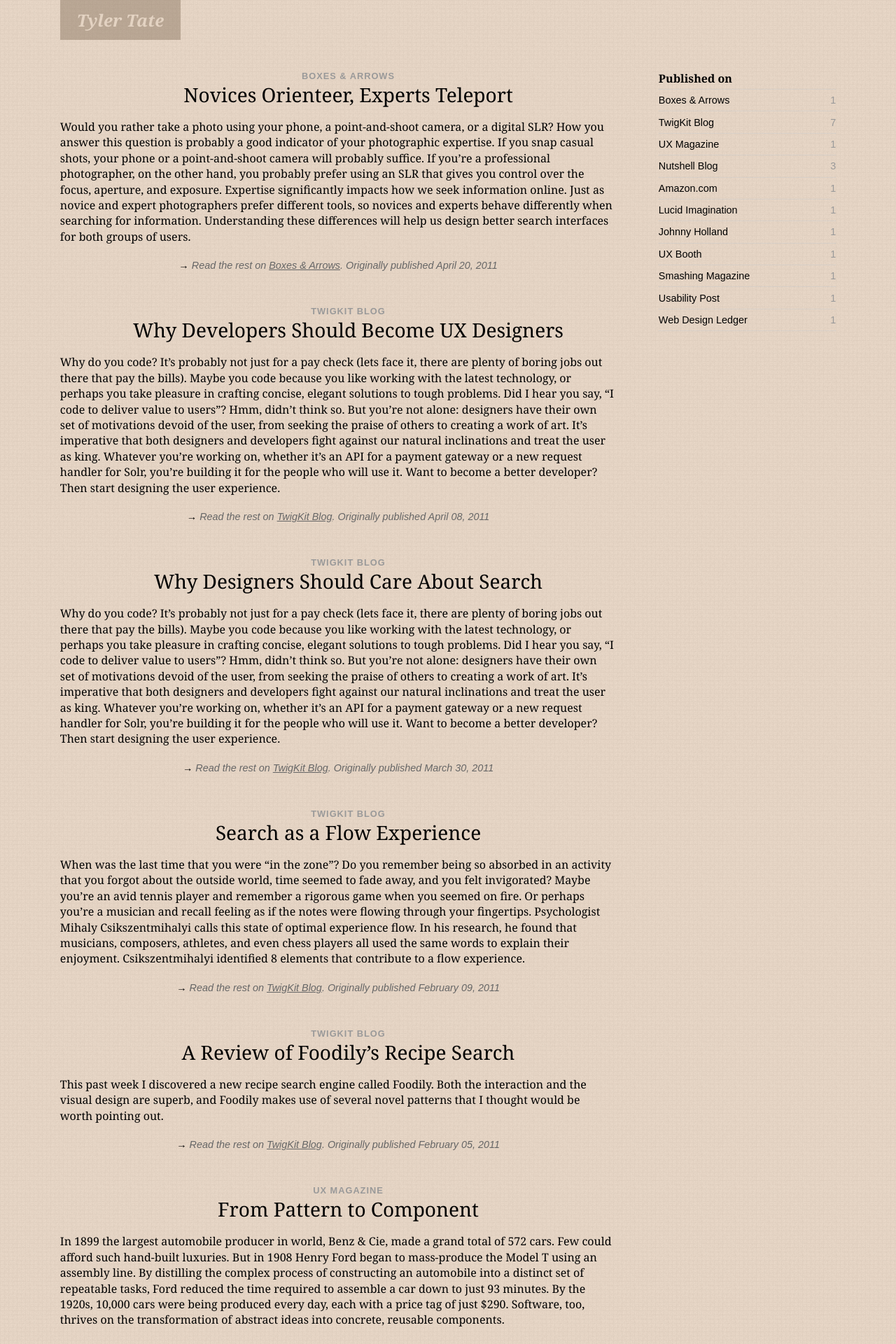
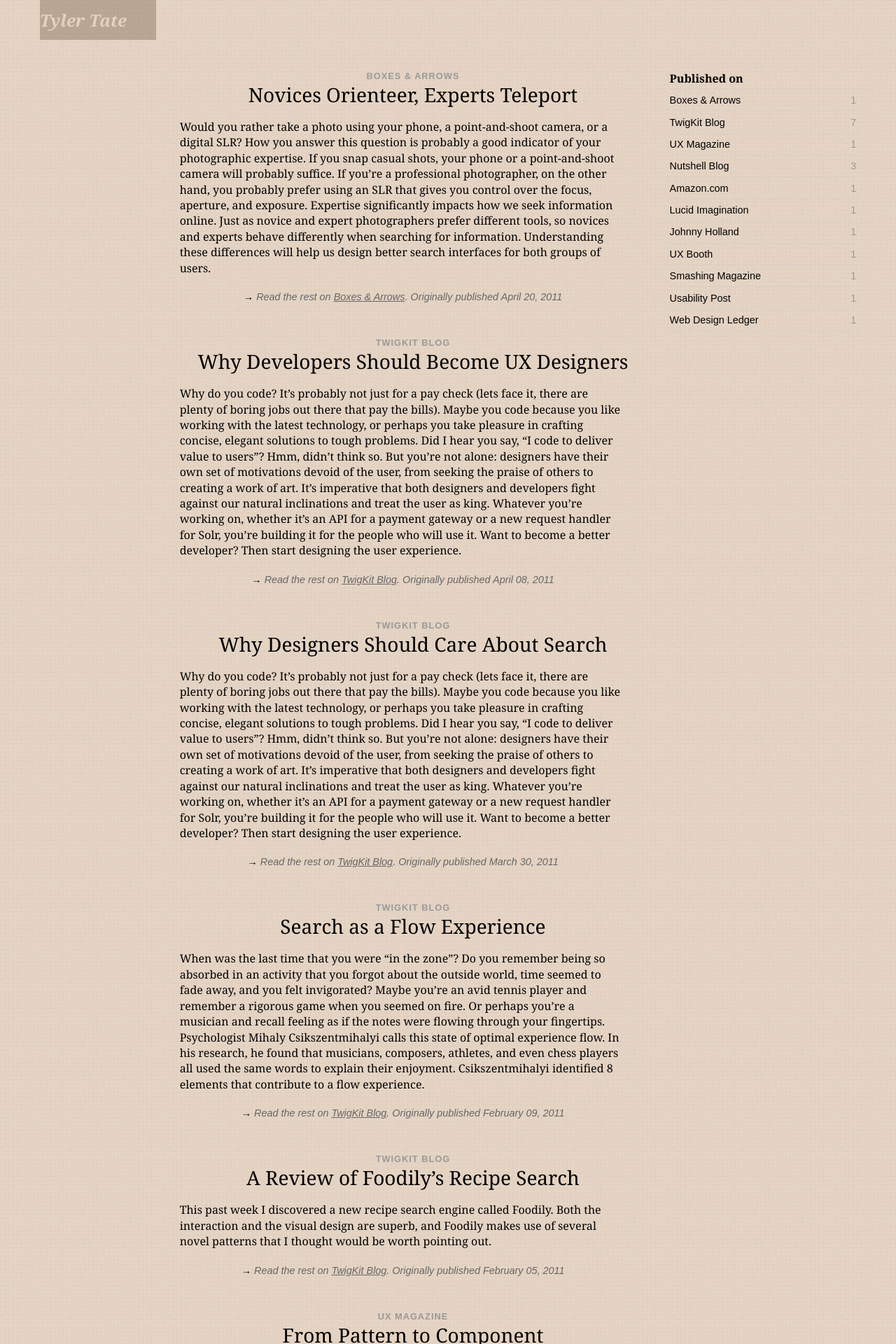
Before and after one commit to SeriouslyInc/tylertate, a Jekyll site: the page built from index.html, in a window 1280 px wide. Shown: the top 1920 px of the page at 70% size. Built offline with Jekyll 4.4.1, drawn with Linux system fonts in a browser that asks for light colours; nearby versions of some CDN libraries.

```diff
--- a/index.html
+++ b/index.html
@@ -5,6 +5,7 @@ bodyId: home
 ---
 
 <section id="writing">
+	<section class="left-placeholder">&nbsp;</section>
 	<section id="articles">
 		{% for post in site.categories.blog %}
 			<article id="{{ post.date | date: "%B-%d-%Y" }}" data-publisher="{{ post.publisher }}" >
--- a/resources/css/main.css
+++ b/resources/css/main.css
@@ -23,8 +23,8 @@ body {
 .center {
   position: relative;
   overflow: hidden;
-  max-width: 1140px;
-  min-width: 720px;
+  max-width: 1200px;
+  min-width: 960px;
   padding: 0 20px;
   margin: 0 auto;
 }
@@ -40,22 +40,19 @@ body {
 header#top {
   position: relative;
   overflow: hidden;
-  max-width: 1140px;
-  min-width: 720px;
+  max-width: 1200px;
+  min-width: 960px;
   padding: 0 20px;
   margin: 0 auto;
   margin-bottom: 1.5em;
 }
-header#top section {
+header#top section h1 {
   display: inline;
   float: left;
-  width: 97.22222222222221%;
+  width: 13.88888888888889%;
   margin: 0 1.3888888888888888%;
-}
-header#top section h1 {
-  float: left;
   font-style: italic;
-  padding: 0.5em 1em;
+  padding: 0.5em 0;
   color: #e4d4c2;
   background-color: #634d36;
   opacity: 0.33;
@@ -90,11 +87,17 @@ header#top p#tagline span {
 section#writing {
   position: relative;
   overflow: hidden;
-  max-width: 1140px;
-  min-width: 720px;
+  max-width: 1200px;
+  min-width: 960px;
   padding: 0 20px;
   margin: 0 auto;
   padding-bottom: 1.5em;
+}
+section#writing .left-placeholder {
+  display: inline;
+  float: left;
+  width: 13.88888888888889%;
+  margin: 0 1.3888888888888888%;
 }
 section#writing aside {
   display: inline;
@@ -121,7 +124,7 @@ section#writing aside ul#publisher li span {
 section#writing section#articles {
   display: inline;
   float: left;
-  width: 72.22222222222221%;
+  width: 55.55555555555556%;
   margin: 0 1.3888888888888888%;
 }
 section#writing section#articles article {
@@ -176,8 +179,8 @@ section#writing section#articles article section p.categories {
 section#speaking {
   position: relative;
   overflow: hidden;
-  max-width: 1140px;
-  min-width: 720px;
+  max-width: 1200px;
+  min-width: 960px;
   padding: 0 20px;
   margin: 0 auto;
   padding-bottom: 1.5em;
```
Also changed, not shown: resources/css/main.less (+9 -6 lines).
